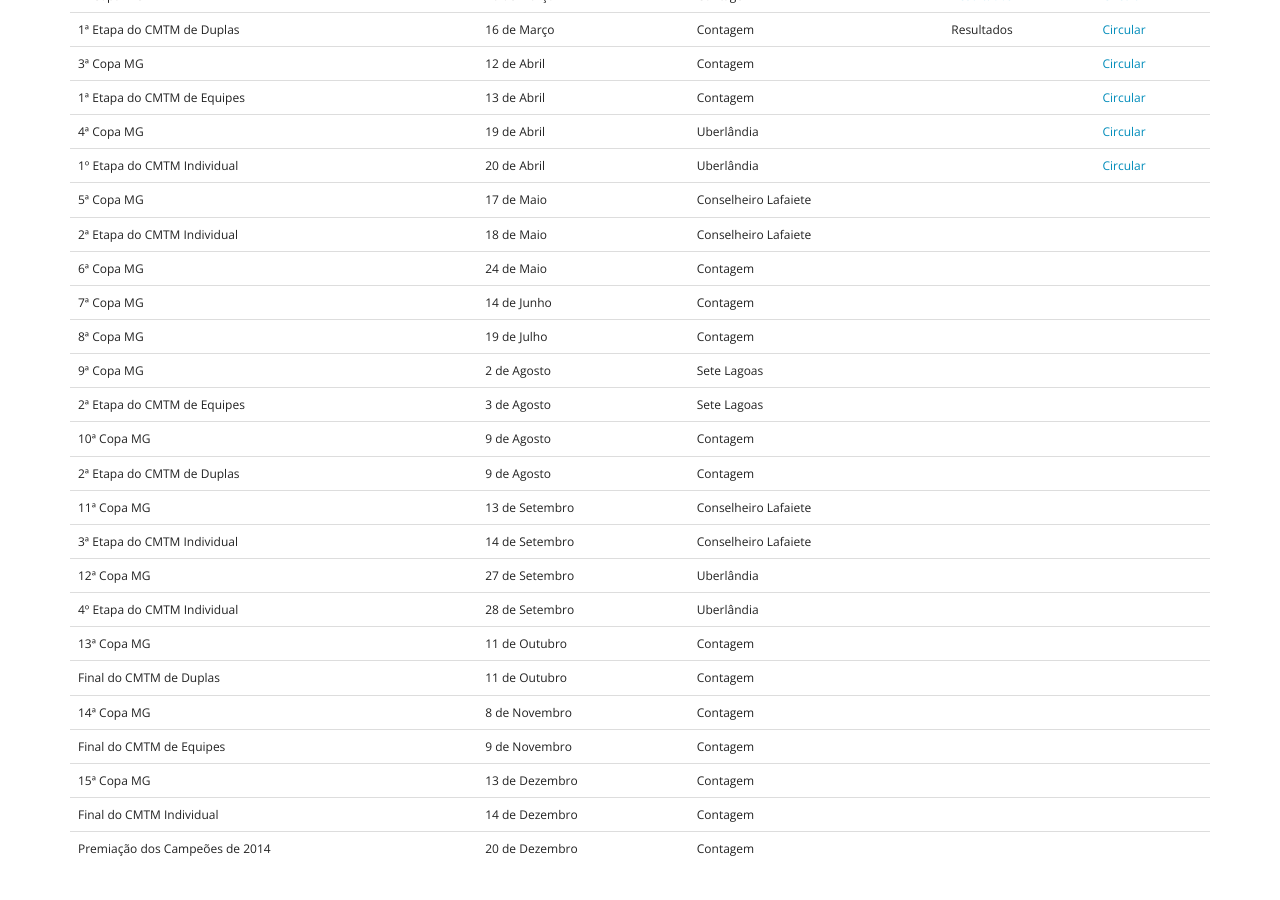
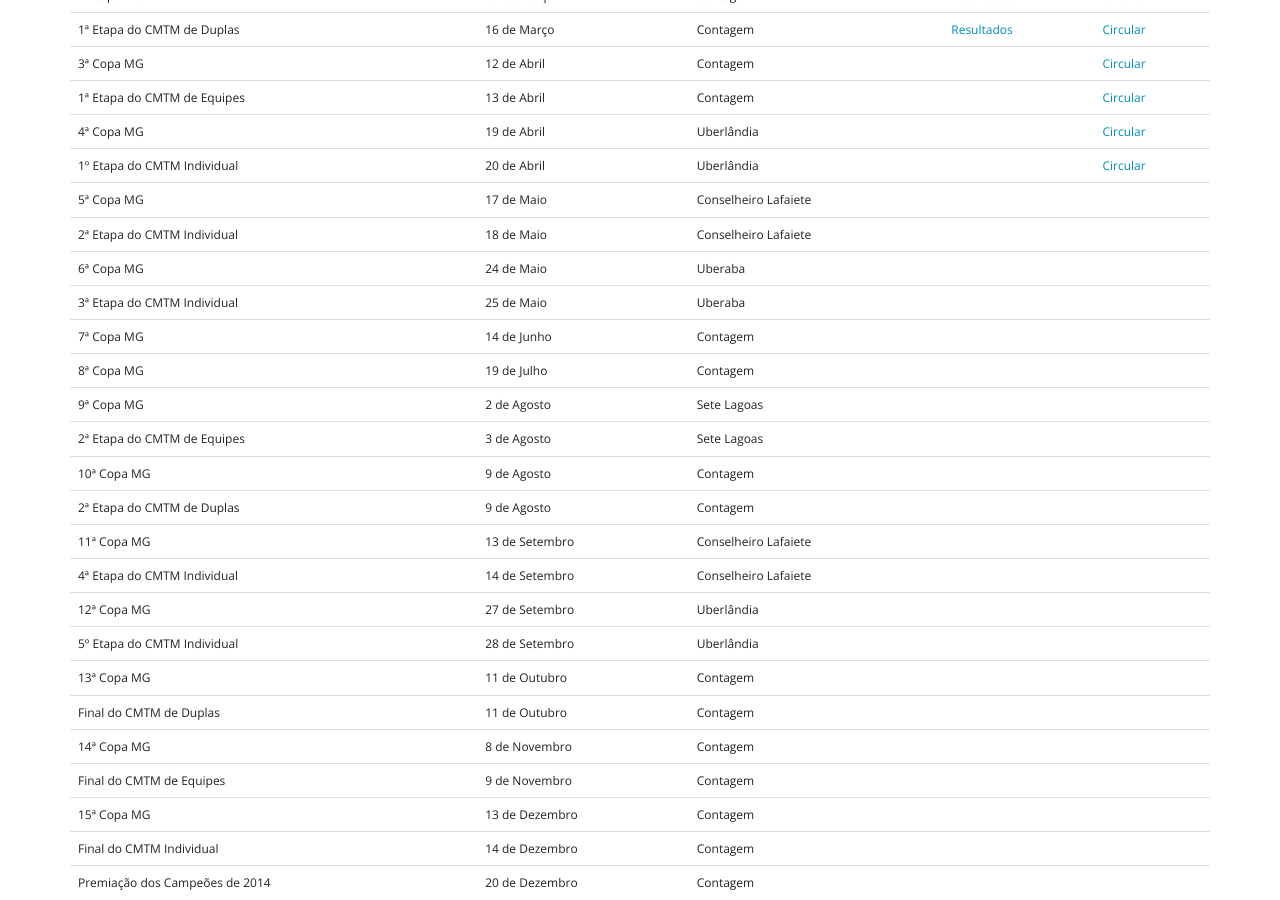
Before and after one commit to thiagokimo/fmtm, a Jekyll site: the page built from calendario.html, in a window 1280 px wide and 900 px high, scrolled down 383 px. Built offline with Jekyll 4.4.1, drawn with Linux system fonts in a browser that asks for light colours; Markdown is read by kramdown in place of the engine named in the settings.

Commit message:
Updating calendar

```diff
--- a/_includes/site/absoluto.html
+++ b/_includes/site/absoluto.html
@@ -1,4 +1,4 @@
-<tr><td>1</td><td>WESLEY ROSA</td><td>CRES</td><td>850</td></tr>
+<tr><td>1</td><td>ET DE VARGINHA</td><td>CRES</td><td>850</td></tr>
 <tr><td>2</td><td>JOEL DORNAS</td><td>TMM</td><td>750</td></tr>
 <tr><td>3</td><td>TIAGO RODRIGUES</td><td>CRES</td><td>700</td></tr>
 <tr><td>4</td><td>EVÂNIO MARIANO</td><td>APARU</td><td>400</td></tr>
--- a/calendario.html
+++ b/calendario.html
@@ -36,7 +36,7 @@ em virtude da disponibilidade dos locais dos jogos.</p>
       <td>1ª Etapa do CMTM de Duplas</td>
       <td>16 de Março</td>
       <td>Contagem</td>
-      <td><a href="{{site.baseurl}}/2014/03/20/resultados-da-ii-copa-mg-e-1-etapa-do-cmtm-duplas/"></a>Resultados</td>
+      <td><a href="{{site.baseurl}}/2014/03/20/resultados-da-ii-copa-mg-e-1-etapa-do-cmtm-duplas/">Resultados</a></td>
       <td><a href="{{site.baseurl}}/2014/02/21/ii-copa-mg-e-i-cmtm-de-duplas/">Circular</a></td>
     </tr>
     <tr>
@@ -84,7 +84,14 @@ em virtude da disponibilidade dos locais dos jogos.</p>
     <tr>
       <td>6ª Copa MG</td>
       <td>24 de Maio</td>
-      <td>Contagem</td>
+      <td>Uberaba</td>
+      <td></td>
+      <td></td>
+    </tr>
+    <tr>
+      <td>3ª Etapa do CMTM Individual</td>
+      <td>25 de Maio</td>
+      <td>Uberaba</td>
       <td></td>
       <td></td>
     </tr>
@@ -138,7 +145,7 @@ em virtude da disponibilidade dos locais dos jogos.</p>
       <td></td>
     </tr>
     <tr>
-      <td>3ª Etapa do CMTM Individual</td>
+      <td>4ª Etapa do CMTM Individual</td>
       <td>14 de Setembro</td>
       <td>Conselheiro Lafaiete</td>
       <td></td>
@@ -152,7 +159,7 @@ em virtude da disponibilidade dos locais dos jogos.</p>
       <td></td>
     </tr>
     <tr>
-      <td>4º Etapa do CMTM Individual</td>
+      <td>5º Etapa do CMTM Individual</td>
       <td>28 de Setembro</td>
       <td>Uberlândia</td>
       <td></td>
```
